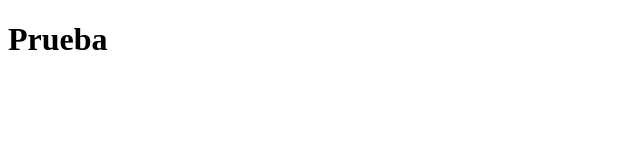
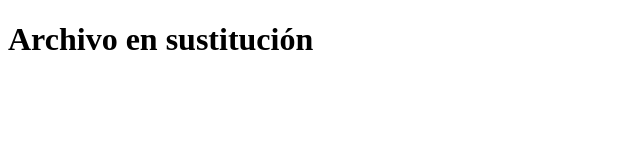
Before and after one commit to alvinarieldelarosamarte14-maker/alvinarieldelarosamarte14-gmail.com.github.io, a plain HTML site: page index.html in a window 1280 px wide. Shown: the whole page, without its empty margins (0-640 px from the left). Drawn offline with Linux system fonts and the light colour scheme.

Commit message:
Replace broken index.html with the corrected page

```diff
--- a/index.html
+++ b/index.html
@@ -6,6 +6,6 @@
   <title>JSFiddle 3obcyqna</title>
 </head>
 <body>
-  <h1>Prueba</h1>
+  <h1>Archivo en sustitución</h1>
 </body>
 </html>
```
